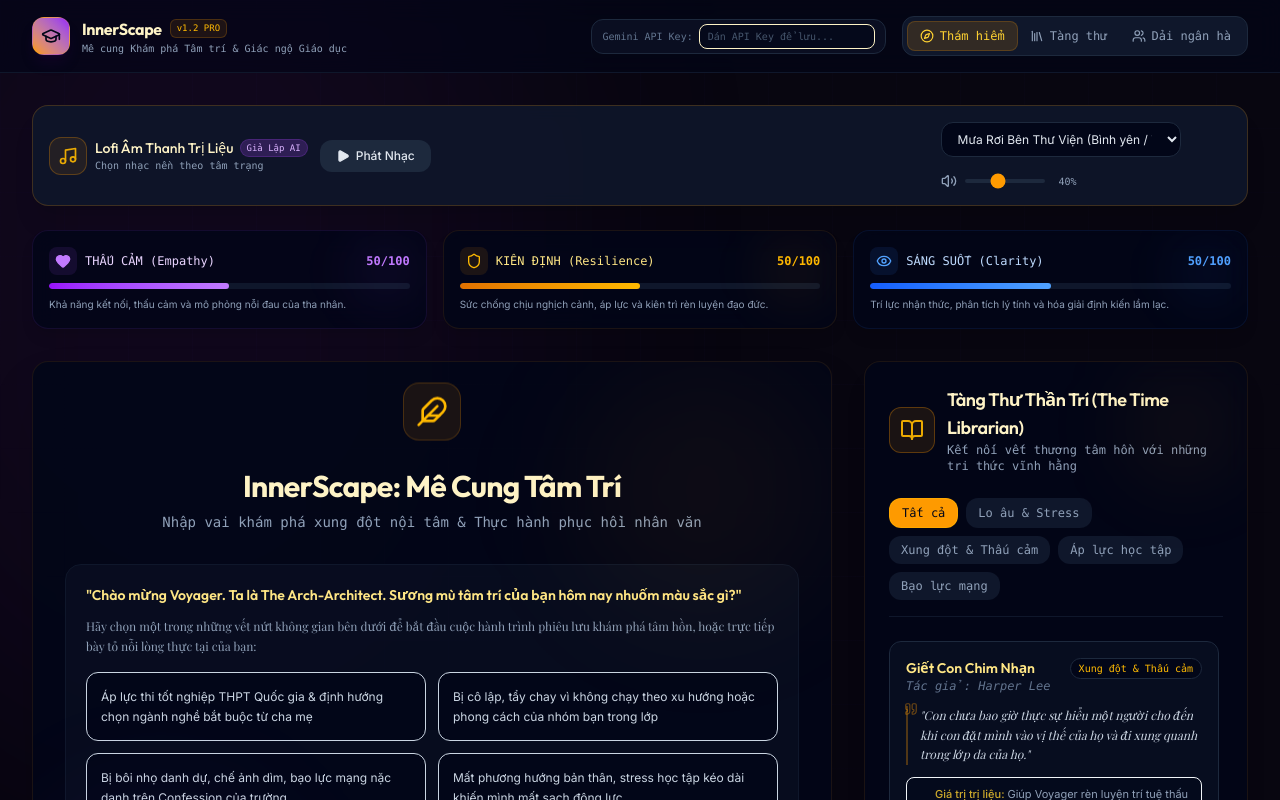
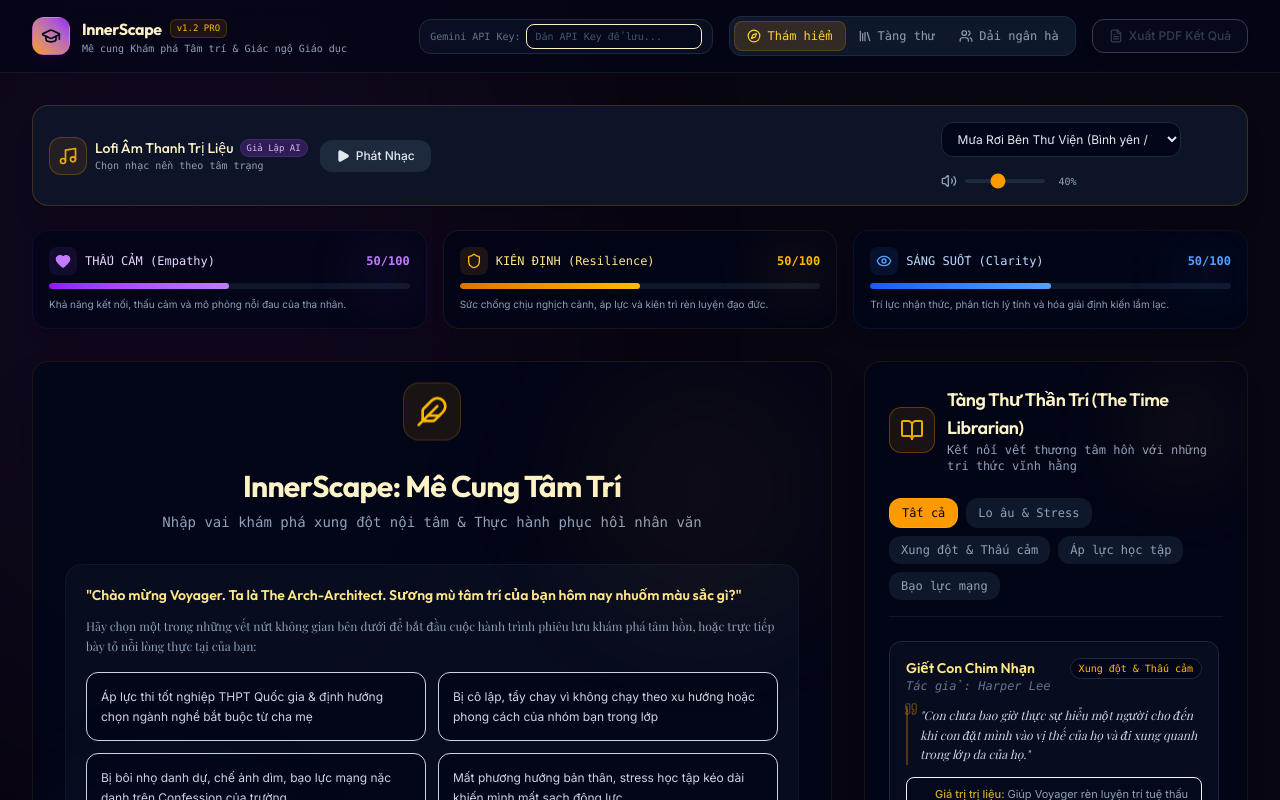
Before and after one commit to nguyenluuhoanghuuduyen-collab/m-cung-t-m-tr-, a React (Vite) app: page / in a window 1280 px wide. Shown: the top 800 px of the page. Built offline with nearby package versions, Linux system fonts and the light colour scheme; a web font is replaced by a local one.

Commit message:
Update App.tsx

```diff
--- a/src/App.tsx
+++ b/src/App.tsx
@@ -231,21 +231,20 @@ export default function App() {
             </div>
 
             {/* PDF Journey Report Exporter */}
-            {history.length > 0 && (
             <button
               id="btn-export-pdf"
               onClick={handleExportPDF}
-                disabled={isExporting}
-                className={`px-4 py-2 rounded-xl text-xs font-medium font-sans flex items-center gap-1.5 transition-all cursor-pointer border shadow-lg ${
-                  isExporting
-                    ? "bg-slate-800 border-slate-700 text-slate-500 cursor-not-allowed"
-                    : "bg-amber-500 hover:bg-amber-600 text-slate-950 font-semibold border-amber-400/20 shadow-amber-500/10 hover:shadow-amber-500/20 active:scale-95"
+              disabled={isExporting || history.length === 0}
+              className={`px-4 py-2 rounded-xl text-xs font-medium font-sans flex items-center gap-1.5 transition-all border shadow-lg ${
+                isExporting || history.length === 0
+                  ? "bg-slate-900/60 border-slate-850 text-slate-500 cursor-not-allowed opacity-50"
+                  : "bg-amber-500 hover:bg-amber-600 text-slate-950 font-semibold border-amber-400/20 shadow-amber-500/10 hover:shadow-amber-500/20 active:scale-95 cursor-pointer"
               }`}
+              title={history.length === 0 ? "Bắt đầu thám hiểm mê cung để có nhật ký xuất PDF" : "Tải xuống báo cáo hành trình khám phá tâm trí"}
             >
               <FileText className={`w-3.5 h-3.5 ${isExporting ? "animate-spin" : ""}`} />
               <span>{isExporting ? "Đang xuất PDF..." : "Xuất PDF Kết Quả"}</span>
             </button>
-            )}
           </div>
         </div>
       </header>
```
Lines whose indentation alone changed are shown as unchanged.
